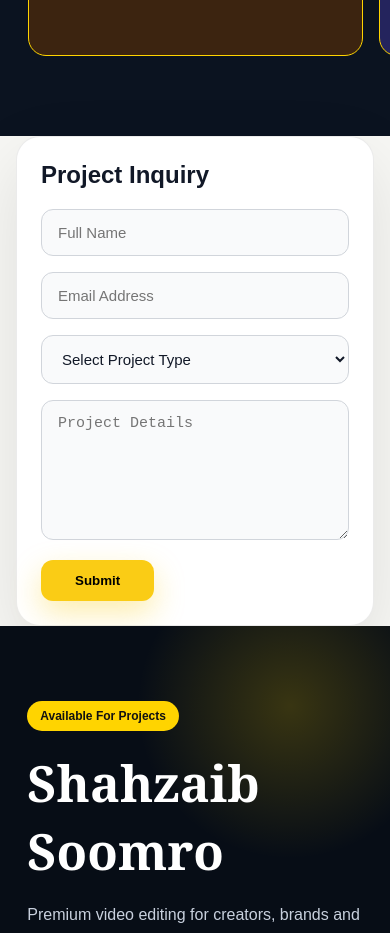
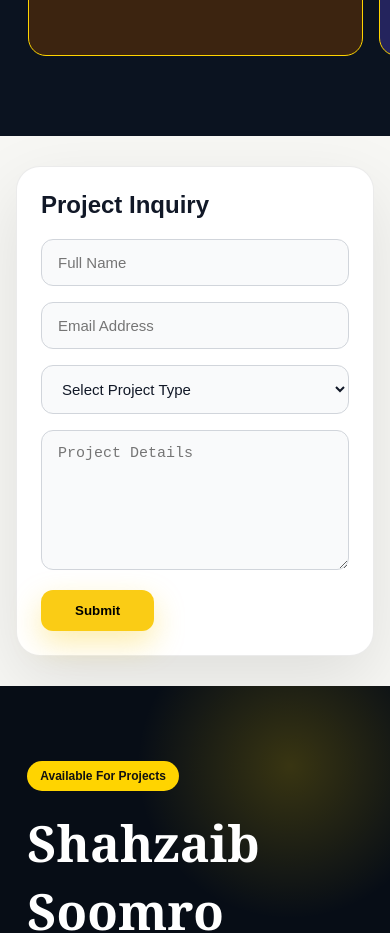
Before and after one commit to shahzaibkhatri918-stack/Shahzaib-Freelance, a Next.js app: page /services in a window 390 px wide. Shown: the part 6140-7073 px from the top of the page. Built offline with nearby package versions, Linux system fonts and the light colour scheme.

Commit message:
Update globals.css

```diff
--- a/app/globals.css
+++ b/app/globals.css
@@ -1987,6 +1987,8 @@ html {
   }
 
   #project-form {
+    padding-top: 30px !important;
+    padding-bottom: 30px !important;
     padding-left: 16px !important;
     padding-right: 16px !important;
   }
```
